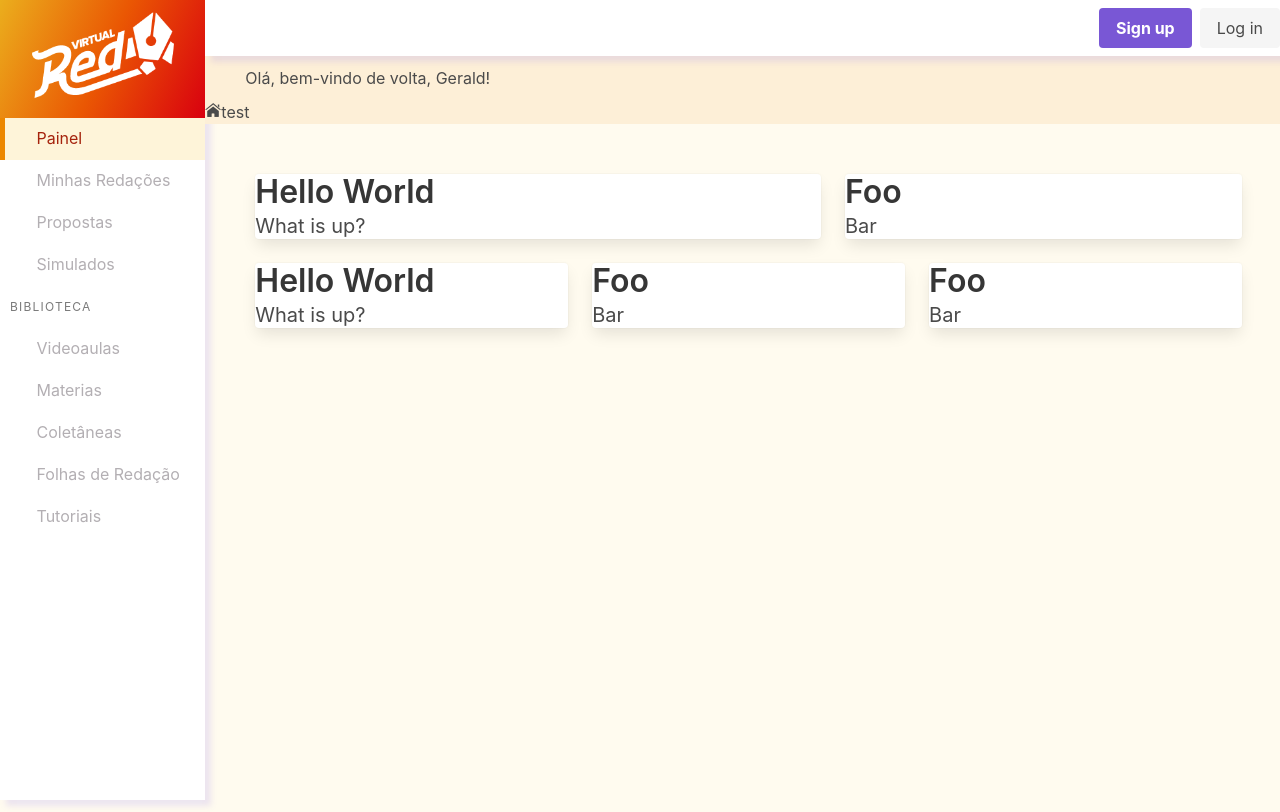
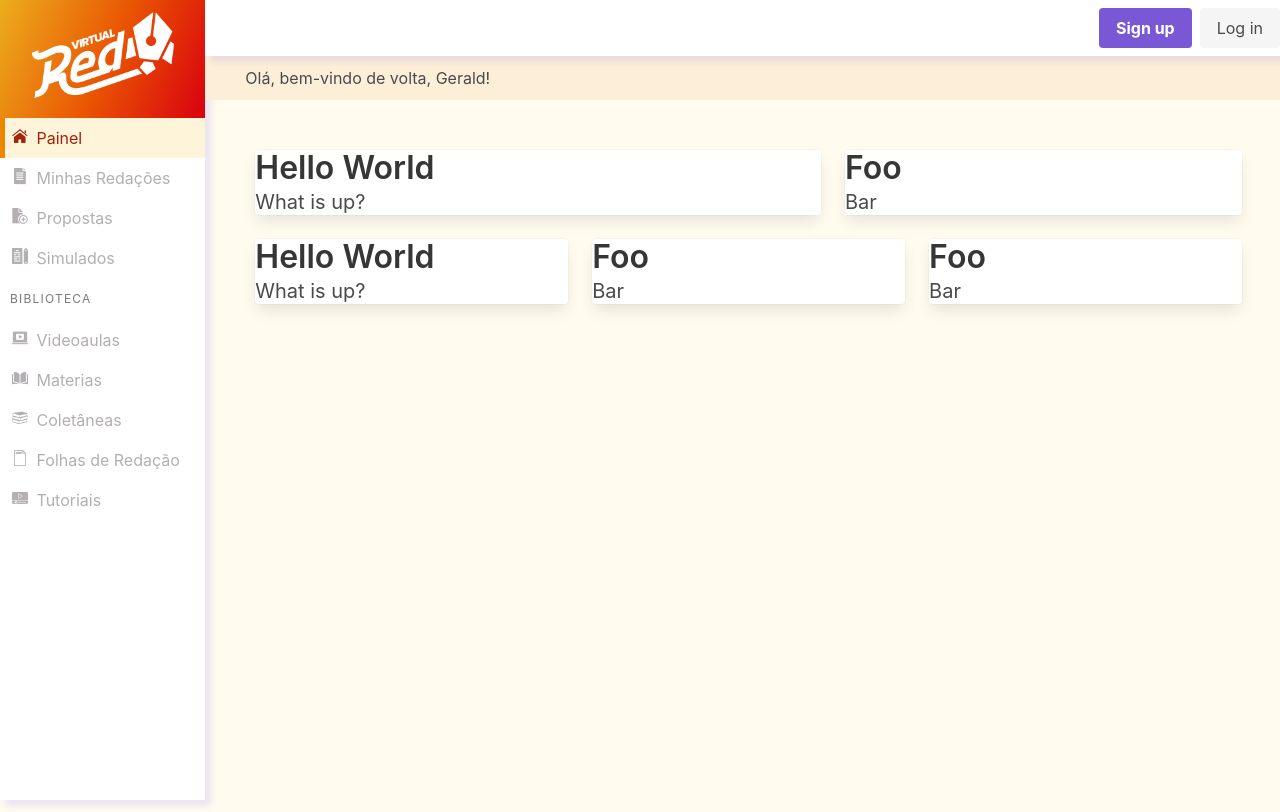
Before and after one commit to matheus-manoel/Red-Online-Challenge, a Vue app in the folder ui/: page / in a window 1280 px wide. Built offline with nearby package versions, Linux system fonts and the light colour scheme; some icons are missing.

Commit message:
add icons to sidebar.

```diff
--- a/ui/src/components/Sidebar.vue
+++ b/ui/src/components/Sidebar.vue
@@ -5,45 +5,63 @@
     </div>
     <b-menu>
       <b-menu-list>
-        <!--<b-icon pack="redonicons" icon="icon-home"></b-icon>-->
-        <b-menu-item :active="isActive" icon="icon-home" label="Painel"></b-menu-item>
-        <b-menu-item icon="a" label="Minhas Redações"></b-menu-item>
-        <b-menu-item icon="a" label="Propostas"></b-menu-item>
-        <b-menu-item icon="a" label="Simulados"></b-menu-item>
+        <b-menu-item
+          :active="isActive"
+          icon-pack="redonicos"
+          icon="icon-home"
+          label="Painel"
+        />
+        <b-menu-item
+          icon-pack="redonicos"
+          icon="icon-file"
+          label="Minhas Redações"
+        />
+        <b-menu-item
+          icon-pack="redonicos"
+          icon="icon-propostas"
+          label="Propostas"
+        />
+        <b-menu-item
+          icon-pack="redonicos"
+          icon="icon-simulados-2"
+          label="Simulados"
+        />
       </b-menu-list>
       <b-menu-list label="Biblioteca">
-        <b-menu-item icon="information-outline" label="Videoaulas"></b-menu-item>
-        <b-menu-item icon="information-outline" label="Materias"></b-menu-item>
-        <b-menu-item icon="information-outline" label="Coletâneas"></b-menu-item>
-        <b-menu-item icon="information-outline" label="Folhas de Redação"></b-menu-item>
-        <b-menu-item icon="information-outline" label="Tutoriais"></b-menu-item>
+        <b-menu-item
+          icon-pack="redonicos"
+          icon="icon-videoaulas"
+          label="Videoaulas"
+        />
+        <b-menu-item
+          icon-pack="redonicos"
+          icon="icon-materiais"
+          label="Materias"
+        />
+        <b-menu-item
+          icon-pack="redonicos"
+          icon="icon-coletaneas"
+          label="Coletâneas"
+        />
+        <b-menu-item
+          icon-pack="redonicos"
+          icon="icon-redacao"
+          label="Folhas de Redação"
+        />
+        <b-menu-item
+          icon-pack="redonicos"
+          icon="icon-tutoriais is-medium"
+          label="Tutoriais"
+        />
       </b-menu-list>
     </b-menu>
   </section>
 </template>
 
 <script>
-const customIconConfig = {
-  customIconPacks: {
-    'redonicons': {
-      sizes: {
-        'default': 'is-size-5',
-        'is-small': '',
-        'is-medium': 'is-size-3',
-        'is-large': 'is-size-1'
-      },
-      internalIcons: {
-        'icon-home': 'icon-home',
-      }
-    }
-  }
-}
 
 export default {
   name: 'Sidebar',
-  created() {
-    this.$buefy.config.setOptions(customIconConfig)
-  },
   data() {
     return {
       'isActive': true,
@@ -77,8 +95,6 @@ export default {
 </style>
 
 <style scoped>
-@import "https://file.myfontastic.com/SBqPSxgJ9ZpScWYRpfw4ga/icons.css";
-
 .logo-container {
   background: transparent linear-gradient(114deg, #EBAE1D 0%, #EA5703 51%, #D9000F 100%) 0% 0% no-repeat padding-box;
   opacity: 1;
--- a/ui/src/components/StudentPanel.vue
+++ b/ui/src/components/StudentPanel.vue
@@ -2,7 +2,6 @@
   <div>
     <div class="container" id="welcome-container">
       <p>Olá, bem-vindo de volta, Gerald!</p>
-      <span class="icon-home">test</span>
     </div>
     <div class="container" id="inner-content-container">
     <div class="tile is-ancestor">
```
